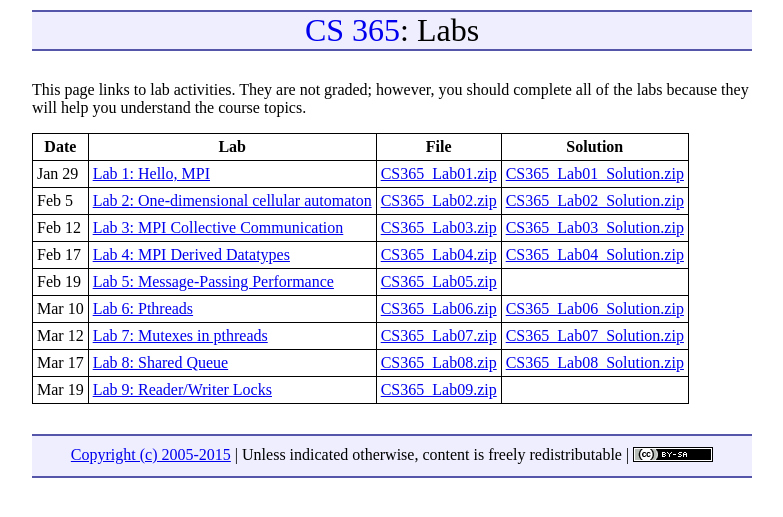
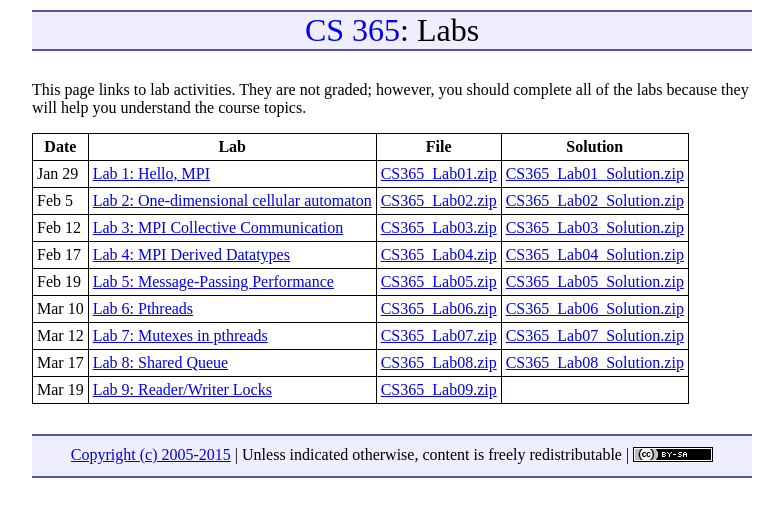
Before and after one commit to ycpcs/cs365-spring2015, a Jekyll site: the page built from labs/index.md, in a window 1280 px wide. Shown: the top 517 px of the page, without its empty margins (248-1031 px from the left). Built offline with Jekyll 4.4.1, drawn with Linux system fonts in a browser that asks for light colours; Markdown is read by kramdown in place of the engine named in the settings.

Commit message:
solution to lab 5

```diff
--- a/labs/index.md
+++ b/labs/index.md
@@ -11,7 +11,7 @@ Jan 29 | [Lab 1: Hello, MPI](lab01.html) | [CS365\_Lab01.zip](CS365_Lab01.zip) |
 Feb 5 | [Lab 2: One-dimensional cellular automaton](lab02.html) | [CS365\_Lab02.zip](CS365_Lab02.zip) | [CS365\_Lab02\_Solution.zip](CS365_Lab02_Solution.zip)
 Feb 12 | [Lab 3: MPI Collective Communication](lab03.html) | [CS365\_Lab03.zip](CS365_Lab03.zip) | [CS365\_Lab03\_Solution.zip](CS365_Lab03_Solution.zip)
 Feb 17 | [Lab 4: MPI Derived Datatypes](lab04.html) | [CS365\_Lab04.zip](CS365_Lab04.zip) | [CS365\_Lab04\_Solution.zip](CS365_Lab04_Solution.zip)
-Feb 19 | [Lab 5: Message-Passing Performance](lab05.html) | [CS365\_Lab05.zip](CS365_Lab05.zip)
+Feb 19 | [Lab 5: Message-Passing Performance](lab05.html) | [CS365\_Lab05.zip](CS365_Lab05.zip) | [CS365\_Lab05\_Solution.zip](CS365_Lab05_Solution.zip)
 Mar 10 | [Lab 6: Pthreads](lab06.html) | [CS365\_Lab06.zip](CS365_Lab06.zip) | [CS365\_Lab06\_Solution.zip](CS365_Lab06_Solution.zip)
 Mar 12 | [Lab 7: Mutexes in pthreads](lab07.html) | [CS365\_Lab07.zip](CS365_Lab07.zip) | [CS365\_Lab07\_Solution.zip](CS365_Lab07_Solution.zip)
 Mar 17 | [Lab 8: Shared Queue](lab08.html) | [CS365\_Lab08.zip](CS365_Lab08.zip) | [CS365\_Lab08\_Solution.zip](CS365_Lab08_Solution.zip)
```
Also changed, not shown: 1 other file.
